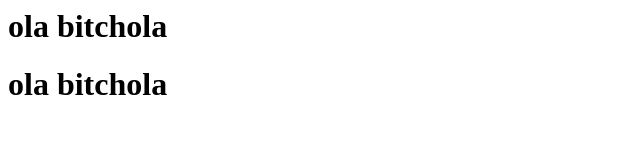
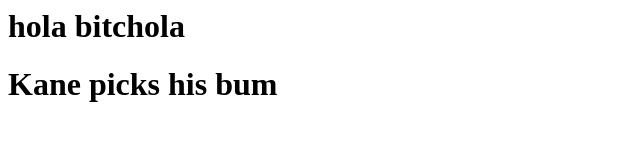
Before and after one commit to rbur0007/original_3179, a plain HTML site: page index.html in a window 1280 px wide. Shown: the whole page, without its empty margins (0-640 px from the left). Drawn offline with Linux system fonts and the light colour scheme.

Commit message:
Update index.html

```diff
--- a/index.html
+++ b/index.html
@@ -1,2 +1,2 @@
-<h1>ola bitchola</h1>
-<h1>ola bitchola</h1>
+<h1>hola bitchola</h1>
+<h1>Kane picks his bum</h1>
```
